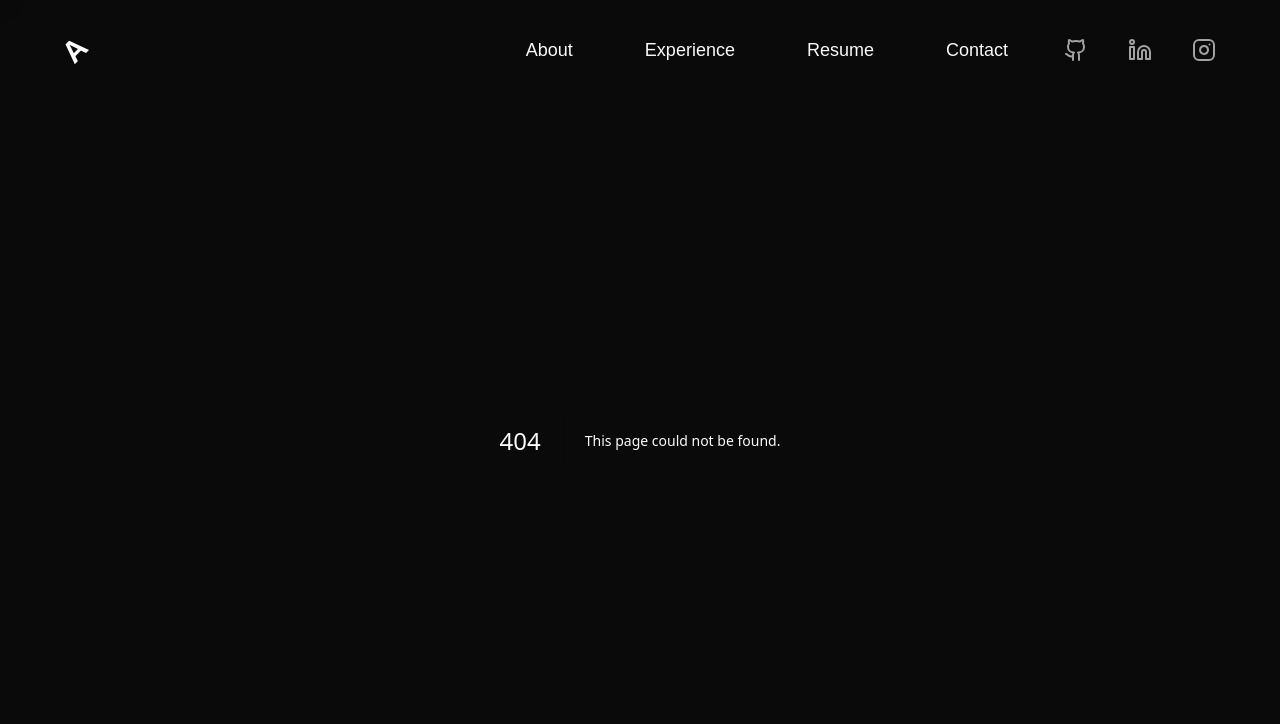
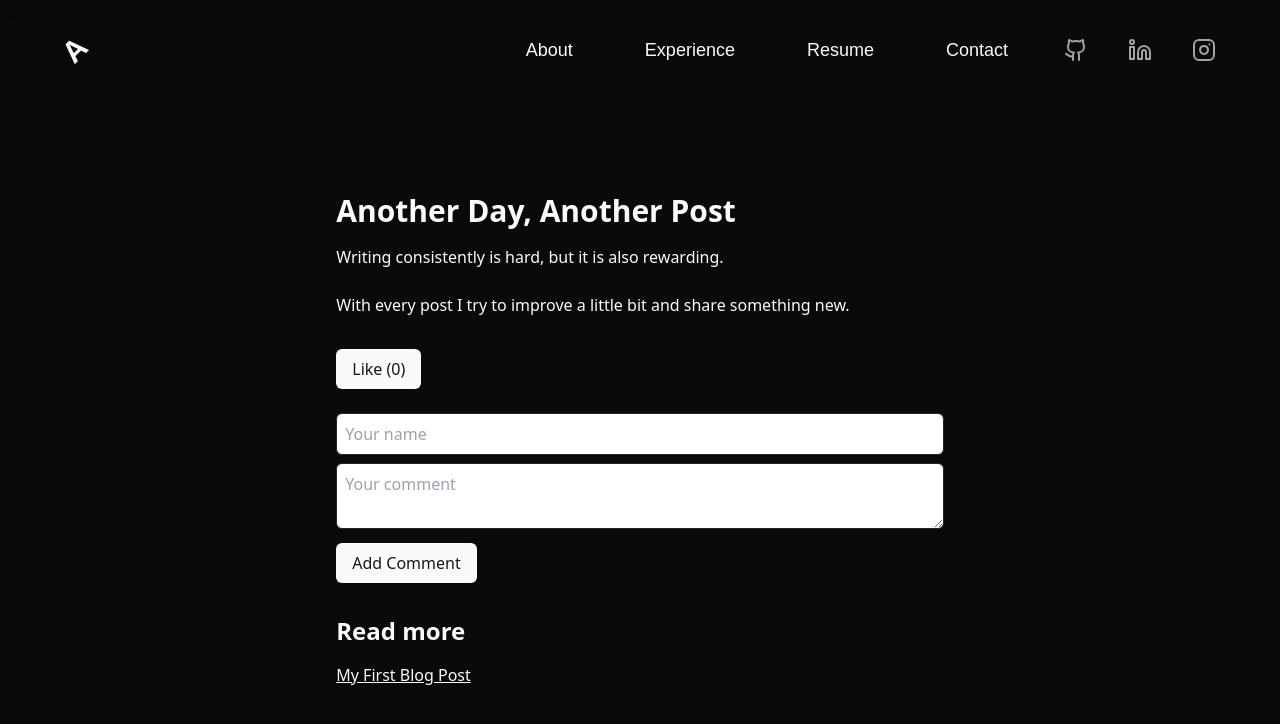
Before and after one commit to purohitamann/porfolio-next, a Next.js app: page /blog/another-day-another-post in a window 1280 px wide. Before the commit this address had no page. Shown: the top 724 px of the page. Built offline with nearby package versions, Linux system fonts and the light colour scheme.

Commit message:
feat: add blog pages with comments and likes

```diff
--- /dev/null
+++ b/src/app/blog/BlogInteractions.tsx
@@ -0,0 +1,68 @@
+'use client';
+
+import { useState, FormEvent } from 'react';
+
+interface Comment {
+  name: string;
+  text: string;
+}
+
+export default function BlogInteractions() {
+  const [likes, setLikes] = useState(0);
+  const [name, setName] = useState('');
+  const [comment, setComment] = useState('');
+  const [comments, setComments] = useState<Comment[]>([]);
+
+  const handleLike = () => setLikes(likes + 1);
+
+  const handleSubmit = (e: FormEvent) => {
+    e.preventDefault();
+    if (!name.trim() || !comment.trim()) return;
+    setComments([...comments, { name, text: comment }]);
+    setName('');
+    setComment('');
+  };
+
+  return (
+    <div className="mt-8 space-y-6">
+      <button
+        onClick={handleLike}
+        className="px-4 py-2 rounded-md bg-primary text-primary-foreground"
+      >
+        Like ({likes})
+      </button>
+
+      <form onSubmit={handleSubmit} className="space-y-2">
+        <input
+          type="text"
+          value={name}
+          onChange={(e) => setName(e.target.value)}
+          placeholder="Your name"
+          className="w-full rounded-md border border-border p-2"
+        />
+        <textarea
+          value={comment}
+          onChange={(e) => setComment(e.target.value)}
+          placeholder="Your comment"
+          className="w-full rounded-md border border-border p-2"
+        />
+        <button
+          type="submit"
+          className="px-4 py-2 rounded-md bg-primary text-primary-foreground"
+        >
+          Add Comment
+        </button>
+      </form>
+
+      {comments.length > 0 && (
+        <ul className="space-y-2">
+          {comments.map((c, idx) => (
+            <li key={idx} className="border-b border-border pb-2">
+              <span className="font-semibold">{c.name}:</span> {c.text}
+            </li>
+          ))}
+        </ul>
+      )}
+    </div>
+  );
+}
--- /dev/null
+++ b/src/app/blog/[slug]/page.tsx
@@ -0,0 +1,43 @@
+import Link from 'next/link';
+import { blogs } from '@/data/blogs';
+import BlogInteractions from '../BlogInteractions';
+
+interface BlogPostPageProps {
+  params: { slug: string };
+}
+
+export default function BlogPostPage({ params }: BlogPostPageProps) {
+  const post = blogs.find(b => b.slug === params.slug);
+
+  if (!post) {
+    return <div className="p-8">Post not found.</div>;
+  }
+
+  const otherPosts = blogs.filter(b => b.slug !== post.slug);
+
+  return (
+    <div className="max-w-3xl mx-auto p-8 space-y-8">
+      <div>
+        <h1 className="text-3xl font-bold mb-4">{post.title}</h1>
+        <p className="whitespace-pre-line text-foreground">{post.content}</p>
+      </div>
+
+      <BlogInteractions />
+
+      {otherPosts.length > 0 && (
+        <div className="mt-12">
+          <h2 className="text-2xl font-semibold mb-4">Read more</h2>
+          <ul className="space-y-2">
+            {otherPosts.map(p => (
+              <li key={p.slug}>
+                <Link className="text-primary underline" href={`/blog/${p.slug}`}>
+                  {p.title}
+                </Link>
+              </li>
+            ))}
+          </ul>
+        </div>
+      )}
+    </div>
+  );
+}
--- /dev/null
+++ b/src/app/blog/page.tsx
@@ -0,0 +1,17 @@
+import Link from 'next/link';
+import { blogs } from '@/data/blogs';
+
+export default function BlogPage() {
+  return (
+    <div className="max-w-3xl mx-auto p-8 space-y-8">
+      <h1 className="text-3xl font-bold">Blog</h1>
+      {blogs.map(post => (
+        <div key={post.slug} className="space-y-2">
+          <h2 className="text-2xl font-semibold">{post.title}</h2>
+          <p className="text-muted-foreground">{post.excerpt}</p>
+          <Link className="text-primary underline" href={`/blog/${post.slug}`}>Read more</Link>
+        </div>
+      ))}
+    </div>
+  );
+}
--- /dev/null
+++ b/src/data/blogs.ts
@@ -0,0 +1,27 @@
+export type BlogPost = {
+  slug: string;
+  title: string;
+  excerpt: string;
+  content: string;
+};
+
+export const blogs: BlogPost[] = [
+  {
+    slug: 'my-first-post',
+    title: 'My First Blog Post',
+    excerpt: 'This is a short introduction to my first post where I talk about building a portfolio with Next.js.',
+    content: `Welcome to my blog! This is my first post on the site.
+
+In this article, I share how I built this portfolio using Next.js and Tailwind CSS.
+
+Thanks for reading!`
+  },
+  {
+    slug: 'another-day-another-post',
+    title: 'Another Day, Another Post',
+    excerpt: 'Some thoughts on writing content and sharing updates with the world.',
+    content: `Writing consistently is hard, but it is also rewarding.
+
+With every post I try to improve a little bit and share something new.`
+  }
+];
```
